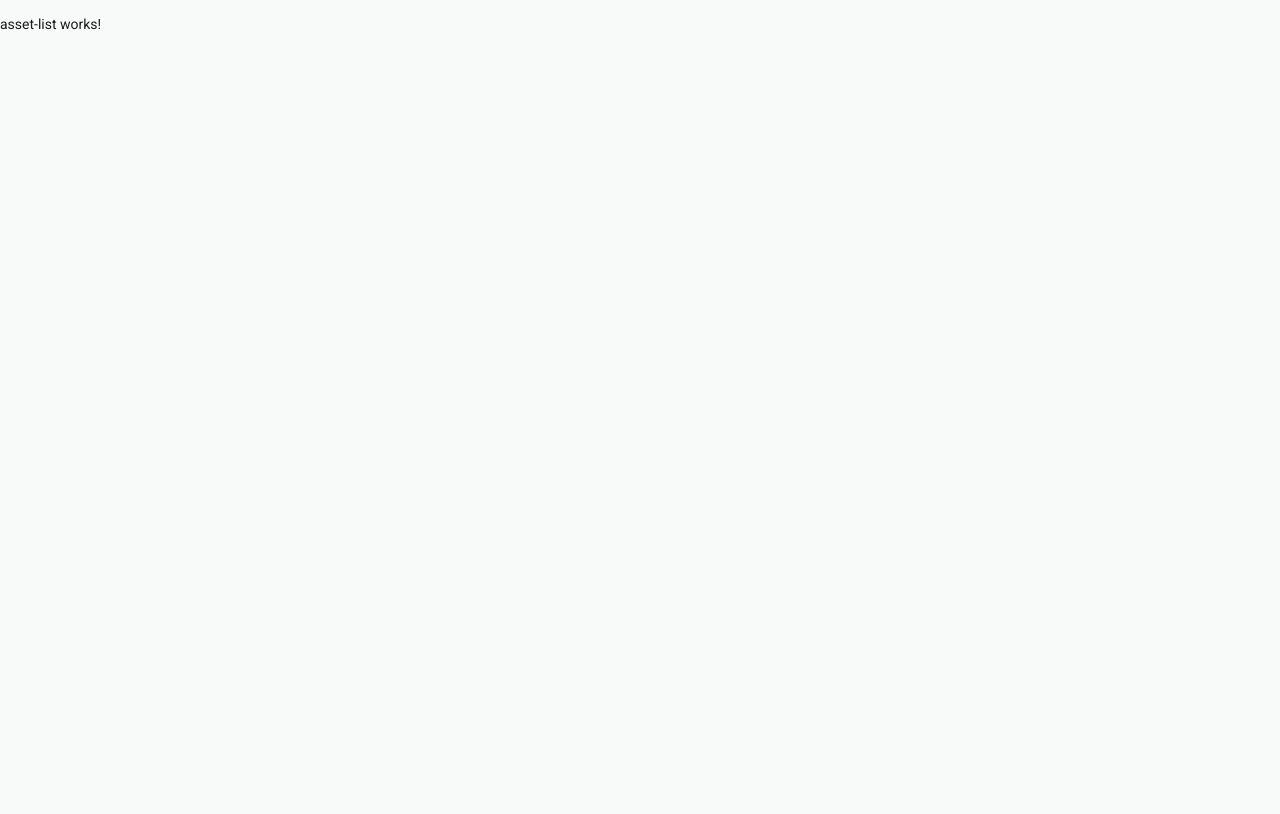
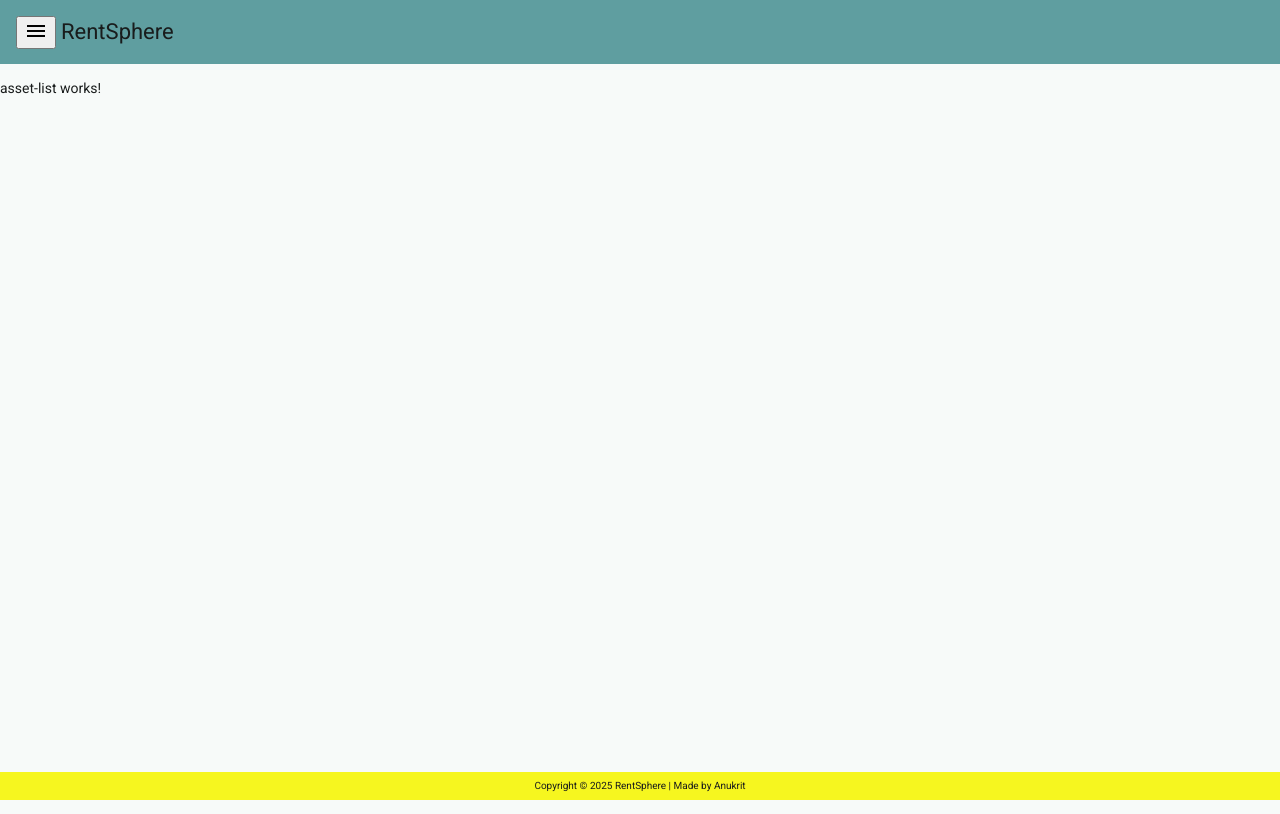
Before and after one commit to anukrit01/rent-sphere-ui, an Angular app: page / in a window 1280 px wide. Built offline with nearby package versions, Linux system fonts and the light colour scheme.

Commit message:
basic changes and header and footer added

```diff
--- a/src/app/app.html
+++ b/src/app/app.html
@@ -1,2 +1,3 @@
-
+<app-header></app-header>
 <router-outlet></router-outlet>
+<app-footer></app-footer>
--- a/src/app/app.ts
+++ b/src/app/app.ts
@@ -1,9 +1,11 @@
 import { Component, signal } from '@angular/core';
 import { RouterOutlet } from '@angular/router';
+import { Header } from "./core/components/header/header";
+import { Footer } from "./core/components/footer/footer";
 
 @Component({
   selector: 'app-root',
-  imports: [RouterOutlet],
+  imports: [RouterOutlet, Header, Footer],
   templateUrl: './app.html',
   styleUrl: './app.scss'
 })
--- a/src/app/core/components/footer/footer.html
+++ b/src/app/core/components/footer/footer.html
@@ -1 +1,12 @@
-<p>footer works!</p>
+<div>
+  <mat-toolbar class="footer">
+  <div class='cr-con' style="font-size: 10px;">Copyright &copy; 2025 RentSphere | Made by Anukrit</div>
+
+  <!-- <button matIconButton class="example-icon favorite-icon" aria-label="Example icon-button with heart icon">
+    <mat-icon>favorite</mat-icon>
+  </button>
+  <button matIconButton class="example-icon" aria-label="Example icon-button with share icon">
+    <mat-icon>share</mat-icon>
+  </button> -->
+  </mat-toolbar>
+</div>
--- a/src/app/core/components/footer/footer.scss
+++ b/src/app/core/components/footer/footer.scss
@@ -0,0 +1,18 @@
+.footer-spacer {
+    flex: 1 1 auto;
+}
+
+.footer {
+    background: rgb(246, 246, 31);
+    bottom: 0;
+    position: fixed;
+    width: 100%;
+    height: fit-content;
+    justify-content: center;
+}
+
+footer .cr-con{
+    color: #232127;
+    padding: 1rem 4rem;
+    text-align: center;
+}
--- a/src/app/core/components/footer/footer.ts
+++ b/src/app/core/components/footer/footer.ts
@@ -1,8 +1,9 @@
 import { Component } from '@angular/core';
+import { MaterialModule } from "../../../shared/material/material-module";
 
 @Component({
   selector: 'app-footer',
-  imports: [],
+  imports: [MaterialModule],
   templateUrl: './footer.html',
   styleUrl: './footer.scss'
 })
--- a/src/app/core/components/header/header.html
+++ b/src/app/core/components/header/header.html
@@ -1 +1,8 @@
-<p>header works!</p>
+<div>
+    <mat-toolbar class="header">
+        <button matIconButton class="example-icon" aria-label="Example icon-button with menu icon">
+            <mat-icon>menu</mat-icon>
+        </button>
+        <span style="padding: 5px;">RentSphere</span>
+    </mat-toolbar>
+</div>
--- a/src/app/core/components/header/header.scss
+++ b/src/app/core/components/header/header.scss
@@ -0,0 +1,3 @@
+.header {
+    background: cadetblue;
+}
--- a/src/app/core/components/header/header.ts
+++ b/src/app/core/components/header/header.ts
@@ -1,8 +1,9 @@
 import { Component } from '@angular/core';
+import { MaterialModule } from "../../../shared/material/material-module";
 
 @Component({
   selector: 'app-header',
-  imports: [],
+  imports: [MaterialModule],
   templateUrl: './header.html',
   styleUrl: './header.scss'
 })
```
